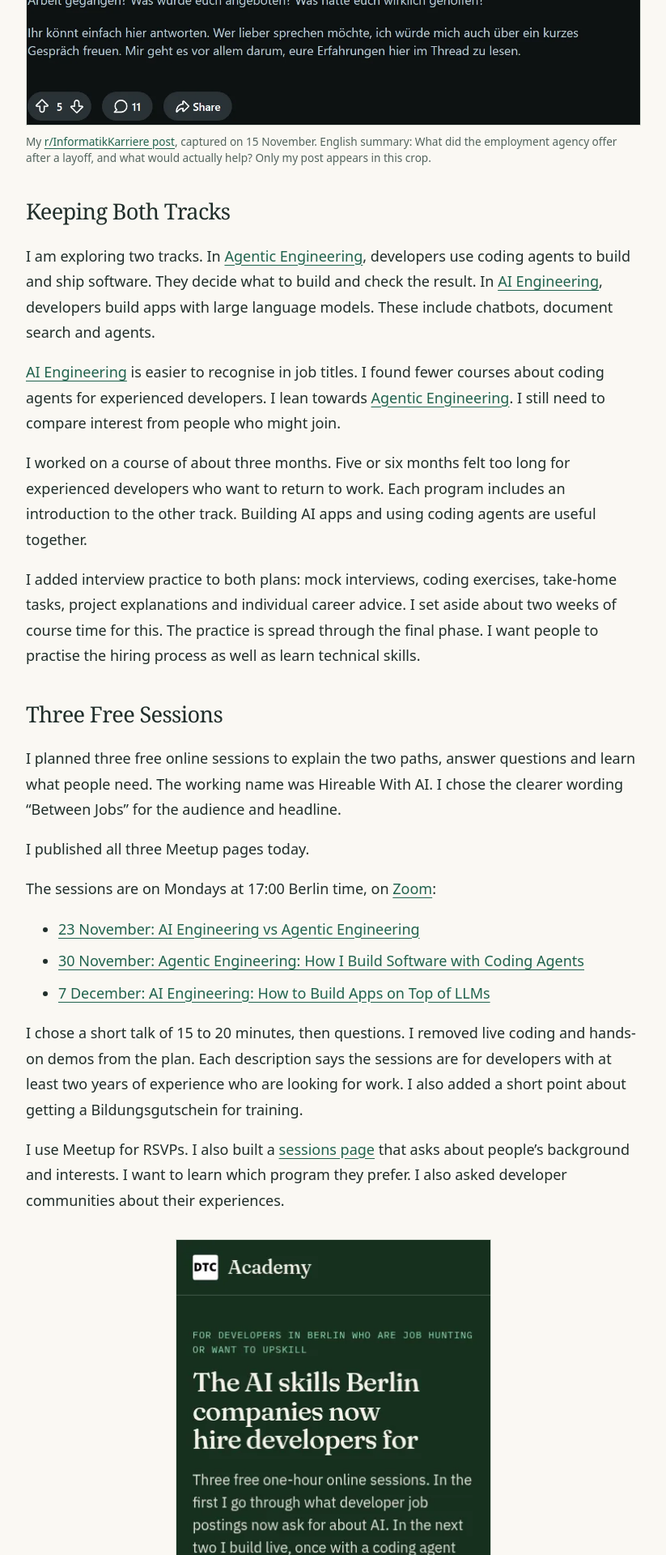
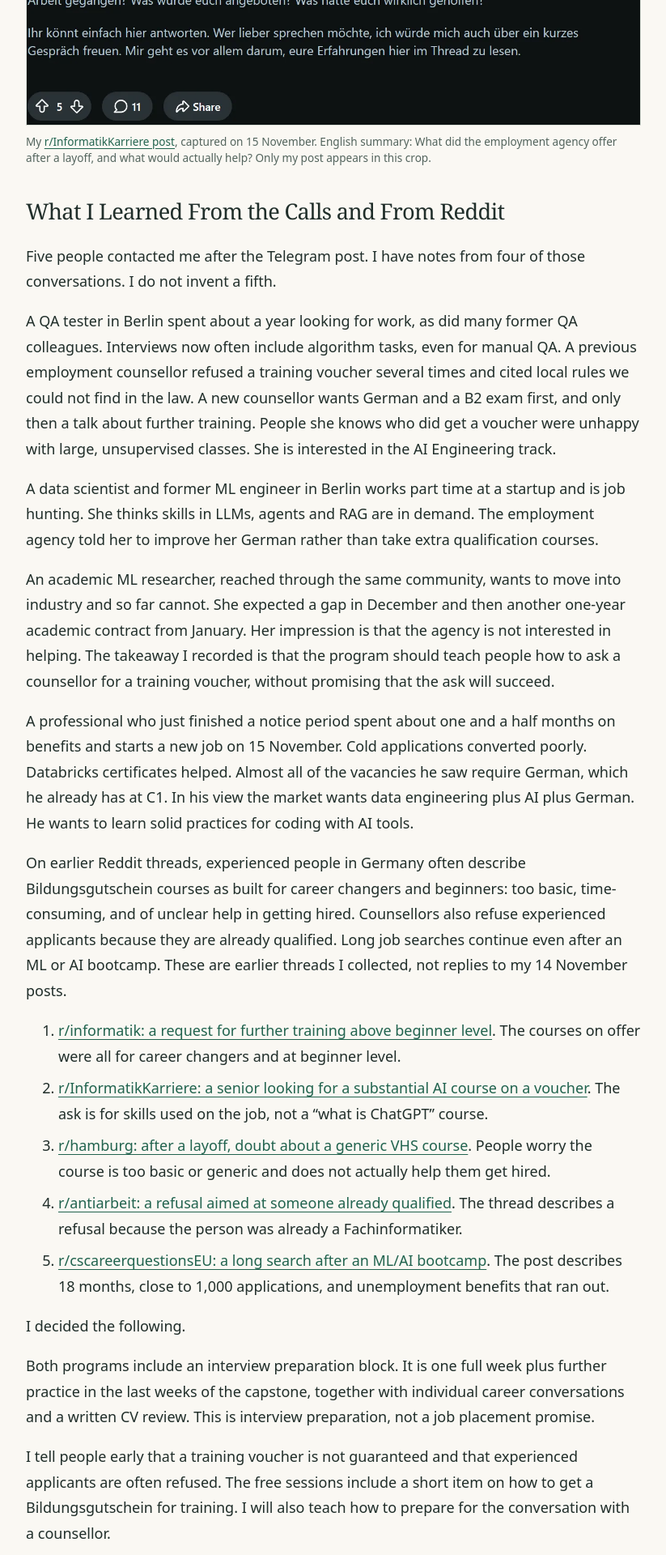
Before and after one commit to alexeygrigorev/academy-build-log, a Jekyll site: the page built from entries/2026-11-14.md, in a window 1280 px wide. Shown: the part 4418-6338 px from the top of the page at 81% size, without its empty margins (228-1051 px from the left). Built offline with Jekyll 4.4.1, drawn with Linux system fonts in a browser that asks for light colours; some of the changed text lies outside the part shown.

Commit message:
Add AI disclosure, interview findings, and decision-context rules

```diff
--- a/_layouts/default.html
+++ b/_layouts/default.html
@@ -39,6 +39,7 @@
         <p class="description">{{ page.description | escape }}</p>
       </header>
       <div class="prose">{{ content }}</div>
+      <p class="ai-note">This log is written by AI agents from my working chats and notes. I don't edit the text.</p>
     </article>
     <nav class="entry-nav" aria-label="Entry navigation">
       {% assign entries = site.pages | where_exp: 'item', 'item.log_date' | sort: 'log_date' %}
--- a/assets/style.css
+++ b/assets/style.css
@@ -32,3 +32,4 @@ footer p { margin: 0; }
 .prose img { display: block; max-width: 100%; height: auto; border: 1px solid var(--line); }
 .prose figcaption { margin-top: .6rem; color: var(--muted); font-size: .85rem; line-height: 1.5; }
 .prose .mobile-capture img { width: min(100%, 390px); margin-inline: auto; }
+.ai-note { margin-top: 2rem; color: var(--muted); font-size: .9rem; }
--- a/entries/2026-11-14.md
+++ b/entries/2026-11-14.md
@@ -38,6 +38,38 @@ I also posted two questions on Reddit on 14 November: [r/cscareerquestionsEU at
   <a href="https://www.reddit.com/r/InformatikKarriere/comments/1xw7hup/erfahrene_entwickler_nach_einer_k%C3%BCndigung_was_hat/"><img src="{{ '/assets/images/2026-11-14/reddit-informatikkarriere-outreach.webp' | relative_url }}" width="1360" height="983" loading="lazy" alt="German Reddit outreach post asking experienced developers about training after a layoff and stating the course is in English"></a>
   <figcaption>My <a href="https://www.reddit.com/r/InformatikKarriere/comments/1xw7hup/erfahrene_entwickler_nach_einer_k%C3%BCndigung_was_hat/">r/InformatikKarriere post</a>, captured on 15 November. English summary: What did the employment agency offer after a layoff, and what would actually help? Only my post appears in this crop.</figcaption>
 </figure>
+
+## What I Learned From the Calls and From Reddit
+
+Five people contacted me after the Telegram post. I have notes from four of those conversations. I do not invent a fifth.
+
+A QA tester in Berlin spent about a year looking for work, as did many former QA colleagues. Interviews now often include algorithm tasks, even for manual QA. A previous employment counsellor refused a training voucher several times and cited local rules we could not find in the law. A new counsellor wants German and a B2 exam first, and only then a talk about further training. People she knows who did get a voucher were unhappy with large, unsupervised classes. She is interested in the AI Engineering track.
+
+A data scientist and former ML engineer in Berlin works part time at a startup and is job hunting. She thinks skills in LLMs, agents and RAG are in demand. The employment agency told her to improve her German rather than take extra qualification courses.
+
+An academic ML researcher, reached through the same community, wants to move into industry and so far cannot. She expected a gap in December and then another one-year academic contract from January. Her impression is that the agency is not interested in helping. The takeaway I recorded is that the program should teach people how to ask a counsellor for a training voucher, without promising that the ask will succeed.
+
+A professional who just finished a notice period spent about one and a half months on benefits and starts a new job on 15 November. Cold applications converted poorly. Databricks certificates helped. Almost all of the vacancies he saw require German, which he already has at C1. In his view the market wants data engineering plus AI plus German. He wants to learn solid practices for coding with AI tools.
+
+On earlier Reddit threads, experienced people in Germany often describe Bildungsgutschein courses as built for career changers and beginners: too basic, time-consuming, and of unclear help in getting hired. Counsellors also refuse experienced applicants because they are already qualified. Long job searches continue even after an ML or AI bootcamp. These are earlier threads I collected, not replies to my 14 November posts.
+
+1. [r/informatik: a request for further training above beginner level](https://www.reddit.com/r/informatik/comments/149zf7t/empfehlung_f%C3%BCr_weiterbildung_auf_h%C3%B6herem_niveau/). The courses on offer were all for career changers and at beginner level.
+2. [r/InformatikKarriere: a senior looking for a substantial AI course on a voucher](https://www.reddit.com/r/InformatikKarriere/comments/1t0qeav/senior_web_developer_typo3_ki_mit/). The ask is for skills used on the job, not a "what is ChatGPT" course.
+3. [r/hamburg: after a layoff, doubt about a generic VHS course](https://www.reddit.com/r/hamburg/comments/1r21h6u/i_got_laid_off_a_few_weeks_back_and_my_case/). People worry the course is too basic or generic and does not actually help them get hired.
+4. [r/antiarbeit: a refusal aimed at someone already qualified](https://www.reddit.com/r/antiarbeit/comments/1nykdv6/umschulung_bei_der_agentur_raus_aus/). The thread describes a refusal because the person was already a Fachinformatiker.
+5. [r/cscareerquestionsEU: a long search after an ML/AI bootcamp](https://www.reddit.com/r/cscareerquestionsEU/comments/1w56zu6/18_months_1000_applications_tech_market/). The post describes 18 months, close to 1,000 applications, and unemployment benefits that ran out.
+
+I decided the following.
+
+Both programs include an interview preparation block. It is one full week plus further practice in the last weeks of the capstone, together with individual career conversations and a written CV review. This is interview preparation, not a job placement promise.
+
+I tell people early that a training voucher is not guaranteed and that experienced applicants are often refused. The free sessions include a short item on how to get a Bildungsgutschein for training. I will also teach how to prepare for the conversation with a counsellor.
+
+Public German content is limited to one page, `/academy/bildungsgutschein/`. Everything else is in English.
+
+The core audience remains experienced developers. QA testers and people moving from academic ML into industry are adjacent segments, not a replacement for that core.
+
+I have not yet approved the exact public wording about vouchers, or about German versus AI skills in Berlin tech. I have not yet decided whether the German Bildungsgutschein page is the next page to write. Official guidance that further training usually expects B2 German is a documented risk, not yet a product decision. A counsellor briefing exists as an internal note; it is not approved landing copy.
 
 ## Keeping Both Tracks
 
--- a/index.html
+++ b/index.html
@@ -6,6 +6,7 @@ description: Follow the decisions behind DataTalksClub Academy, from the first s
 <h1>Building the Academy in Public</h1>
 <p class="description">I'm building DataTalksClub Academy for experienced developers. This is a record of what we decided each day and why.</p>
 <p>The latest entry is first. Browse earlier days for the backstory and the decisions that led here.</p>
+<p class="ai-note">This log is written by AI agents from my working chats and notes. I don't edit the text.</p>
 <ol class="entries">
 {% assign entries = site.pages | where_exp: 'item', 'item.log_date' | sort: 'log_date' | reverse %}
 {% for entry in entries %}
```
Also changed, not shown: AGENTS.md (+3 -0 lines), entries/2026-11-15.md (+8 -2 lines).
